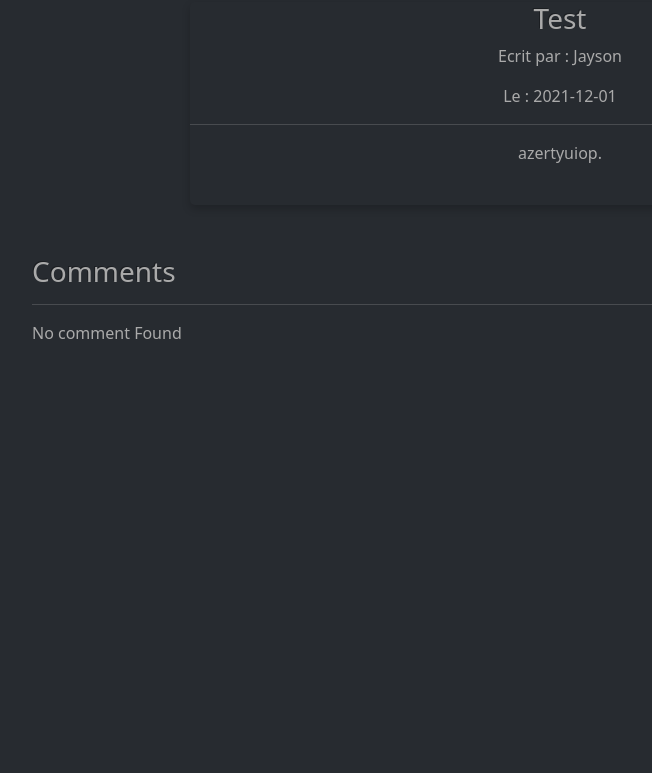
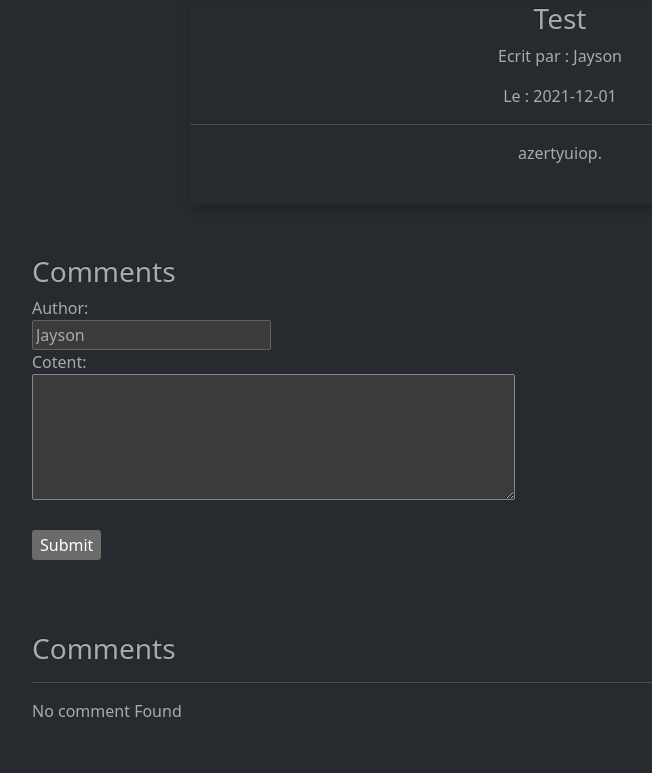
Before and after one commit to choeurtis18/POST_CREATION, a PHP site: page /post/4 in a window 1280 px wide. Shown: the part 250-1023 px from the top of the page, without its empty margins (80-732 px from the left). Before the commit the page ends 589 px from the top, so only its background shows below. Run offline with PHP 8.4, Linux system fonts and the light colour scheme; data comes from the database, SQL or seed files in the repository; data that the repository does not hold is empty.

Commit message:
Add comment form

```diff
--- a/app/src/Views/Frontend/post.php
+++ b/app/src/Views/Frontend/post.php
@@ -15,7 +15,8 @@
     text-align: center;
     margin: 0 auto;
 }
-.comment-title-id h3 {
+
+.comment-title-id, .addComment-title-id{
     width: 100%;
     margin: 0 0px 20px 0px;
     font-weight: bold;
@@ -40,7 +41,19 @@
             </div>
         </div>
         </div>
-
+        <div class="addComment-card">
+            <div class="addComment-card-container">
+                <h3 id="addComment-title-id">Comments</h3>
+                <div class="addComment-card-content">
+                    <input type="text" name="post-id" value="<?= $post->getId() ?>" hidden>
+                    <label for="author-id">Author:</label><br>
+                    <input type="text" id="author-id" name="author-id" value="<?= $post->getPostAuthor($post->getAuthorId())->getName() ?>" disabled="disabled"><br>
+                    <label for="comment-content">Cotent:</label><br>
+                    <textarea id="comment-content" rows="5" cols="50" name="comment-content" value="Doe"></textarea><br><br>
+                    <input type="submit" value="Submit"><br><br><br><br>
+                </div>
+            </div>
+        </div>
         <h3 id="comment-title-id">Comments</h3>
         <hr>
         <?php
```
